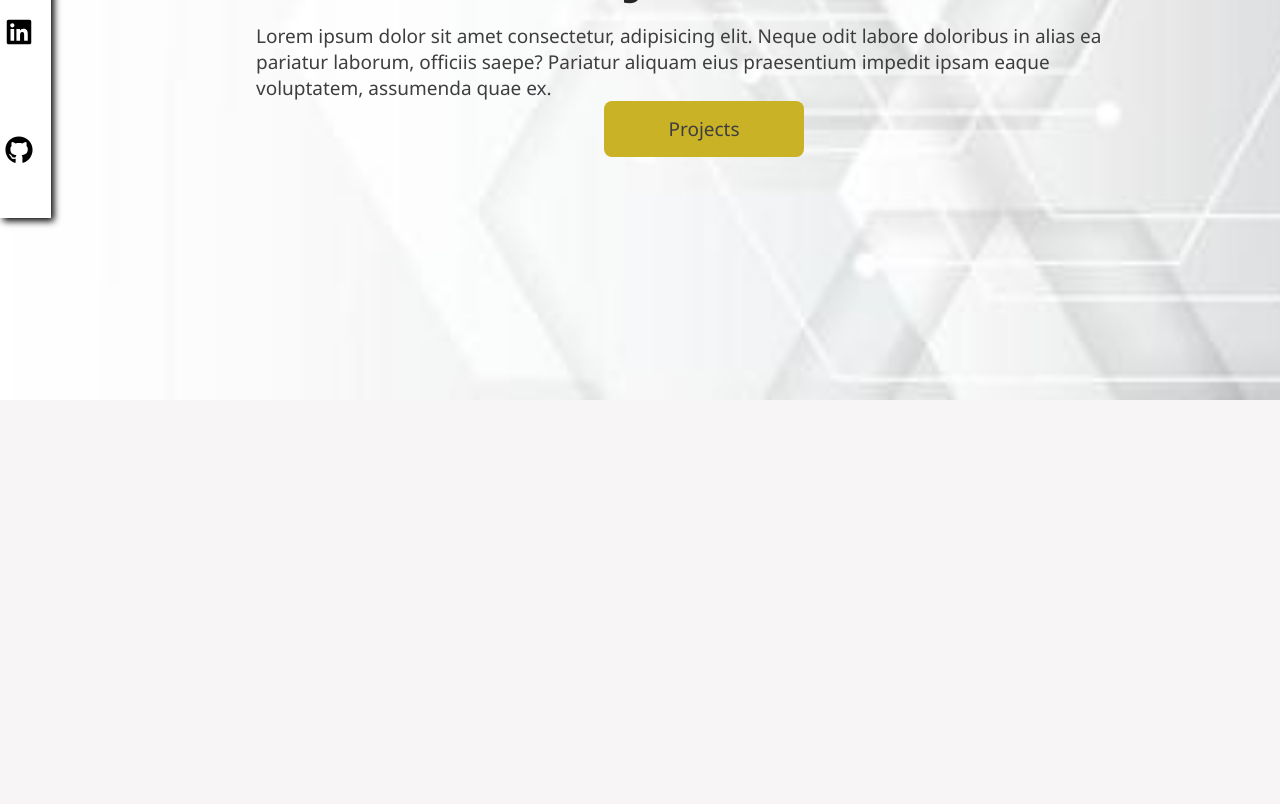
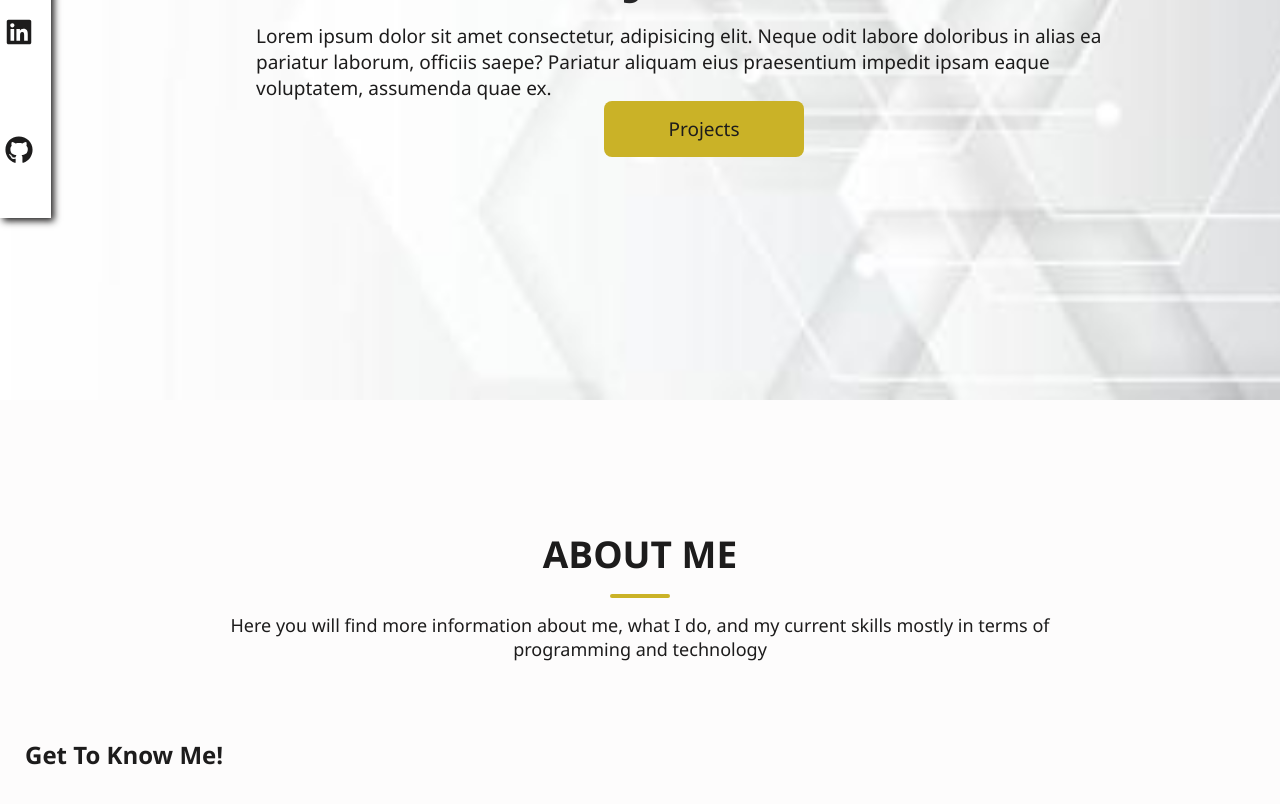
Before and after one commit to AjibadeHassan/Dev-profile, a React (Vite) app in the folder portfolio/: page / in a window 1280 px wide. Shown: the part 400-1204 px from the top of the page. Built offline with nearby package versions, Linux system fonts and the light colour scheme; the HTML template or start-up script is replaced by a standard one.

Commit message:
last in january

```diff
--- a/portfolio/src/Components/About.tsx
+++ b/portfolio/src/Components/About.tsx
@@ -3,7 +3,18 @@
 const About = () => {
   return (
     <div className='About_Container'>
-
+        <section className="About_Header">
+          <h1>ABOUT ME</h1>
+          <span></span>
+          <p>Here you will find more information about me,
+             what I do, and my current skills mostly in terms
+              of programming and technology</p>
+        </section>
+        <section className="About_body">
+          <div className="About_details">
+            <h2>Get To Know Me!</h2>
+          </div>
+        </section>
     </div>
   )
 }
--- a/portfolio/src/SCSS/About.scss
+++ b/portfolio/src/SCSS/About.scss
@@ -2,10 +2,58 @@
     padding: 0;
     margin: 0;
     box-sizing: border-box;
+    color: rgb(29, 28, 28);
+    font-family: 'Segoe UI', Tahoma, Geneva, Verdana, sans-serif;
+
 }
 
 .About_Container {
     width: 100%;
     height: 100vh;
-    background-color: rgb(247, 245, 245);
+    background-color: rgb(253, 252, 252);
+    padding: 15px;
+    padding-top: 10%;
+    // display: flex;
+
+    .About_Header {
+        width: 100%;
+        height: 25vh;
+        display: flex;
+        flex-direction: column;
+        align-items: center;
+
+        h1 {
+            font-size: 37px;
+            padding-bottom: 15px;
+        }
+
+        span {
+            width: 60px;
+            border-radius: 7px;
+            // margin-bottom: 5px;
+            height: 4px;
+        background-color: rgb(202, 178, 39);
+        }
+        p {
+            width: 70%;
+            font-size: 18px;
+            text-align: center;
+            padding-top: 15px;
+        }
+
+    }
+
+    .About_body {
+        width: 100%;
+        height: 72vh;
+        display: flex;
+        justify-content: space-between;
+
+        .About_details {
+            width: 45%;
+            height: 90%;
+            padding: 10px;
+        }
+    }
+
 }
--- a/portfolio/src/SCSS/Header.scss
+++ b/portfolio/src/SCSS/Header.scss
@@ -18,6 +18,7 @@
     left: 0;
     z-index: 200;
     padding: 8px;
+    box-shadow: 3px 3px 7px;
 
     .Header_Logo {
         width: 29%;
--- a/portfolio/src/SCSS/Home.scss
+++ b/portfolio/src/SCSS/Home.scss
@@ -56,6 +56,12 @@
         border-radius: 8px;
         background-color: rgb(202, 178, 39);
         padding: 15px;
+        cursor: pointer;
+
+        &:hover {
+            transform: scale(1.08);
+            transition: all 350ms ease-in;
+        }
     }
 
 
```
